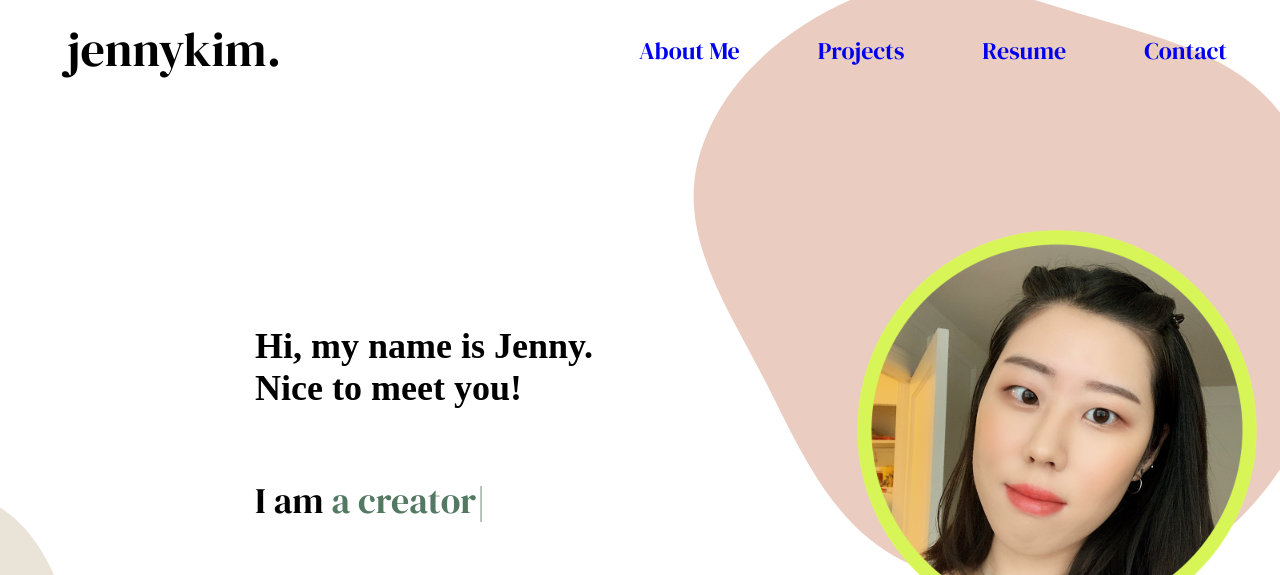
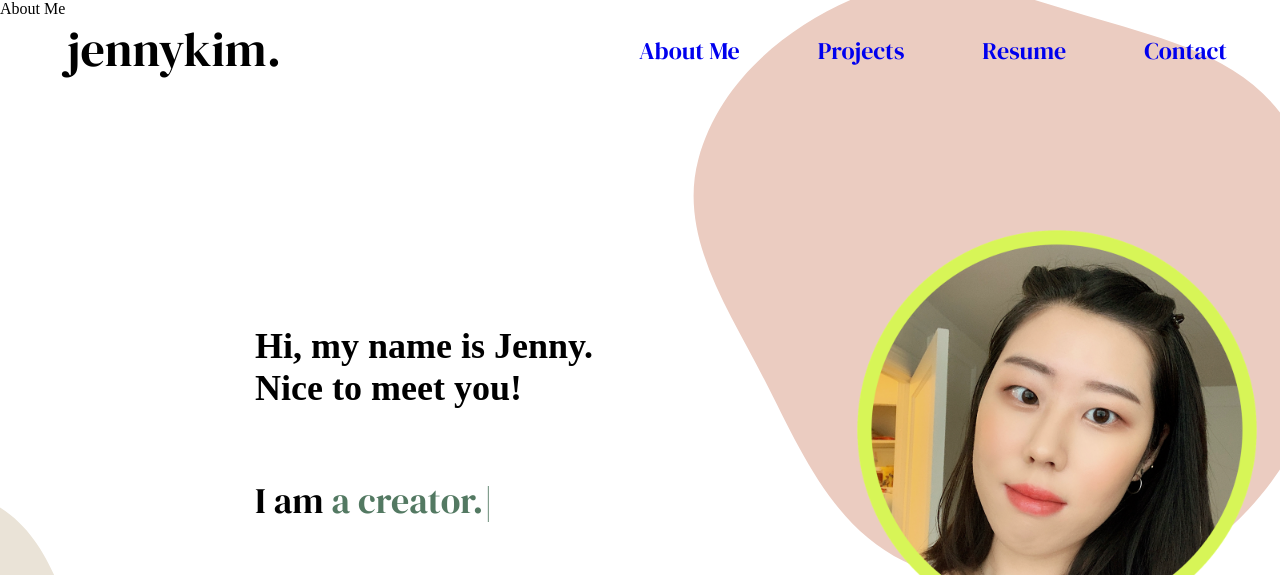
Before and after one commit to kim-jenny5/my-portfolio-site, a React (Create React App) app: page / in a window 1280 px wide. Shown: the top 575 px of the page. Built offline with nearby package versions, Linux system fonts and the light colour scheme; a web font is replaced by a local one.

Commit message:
started the about section

```diff
--- /dev/null
+++ b/src/About.js
@@ -0,0 +1,5 @@
+import React from "react";
+
+export default function About() {
+	return <div id="aboutme">About Me</div>;
+}
--- a/src/App.js
+++ b/src/App.js
@@ -1,6 +1,7 @@
 import BlobGraphics from "./BlobGraphics";
 import HeaderNav from "./HeaderNav";
 import Introduction from "./Introduction";
+import About from "./About";
 
 export default function App() {
 	return (
@@ -8,6 +9,7 @@ export default function App() {
 			<BlobGraphics />
 			<HeaderNav />
 			<Introduction />
+			<About />
 		</div>
 	);
 }
--- a/src/Introduction.js
+++ b/src/Introduction.js
@@ -3,17 +3,17 @@ import Typical from "react-typical";
 
 export default class Introduction extends Component {
 	steps = [
-		"a frontend developer",
+		"a frontend developer.",
 		1500,
-		"a creator",
+		"a creator.",
 		1500,
-		"detail-oriented",
+		"detail-oriented.",
 		1500,
-		"analytical",
+		"analytical.",
 		1500,
-		"culturally intelligent",
+		"culturally intelligent.",
 		1500,
-		"always curious",
+		"always curious.",
 		1500
 	];
 
```
